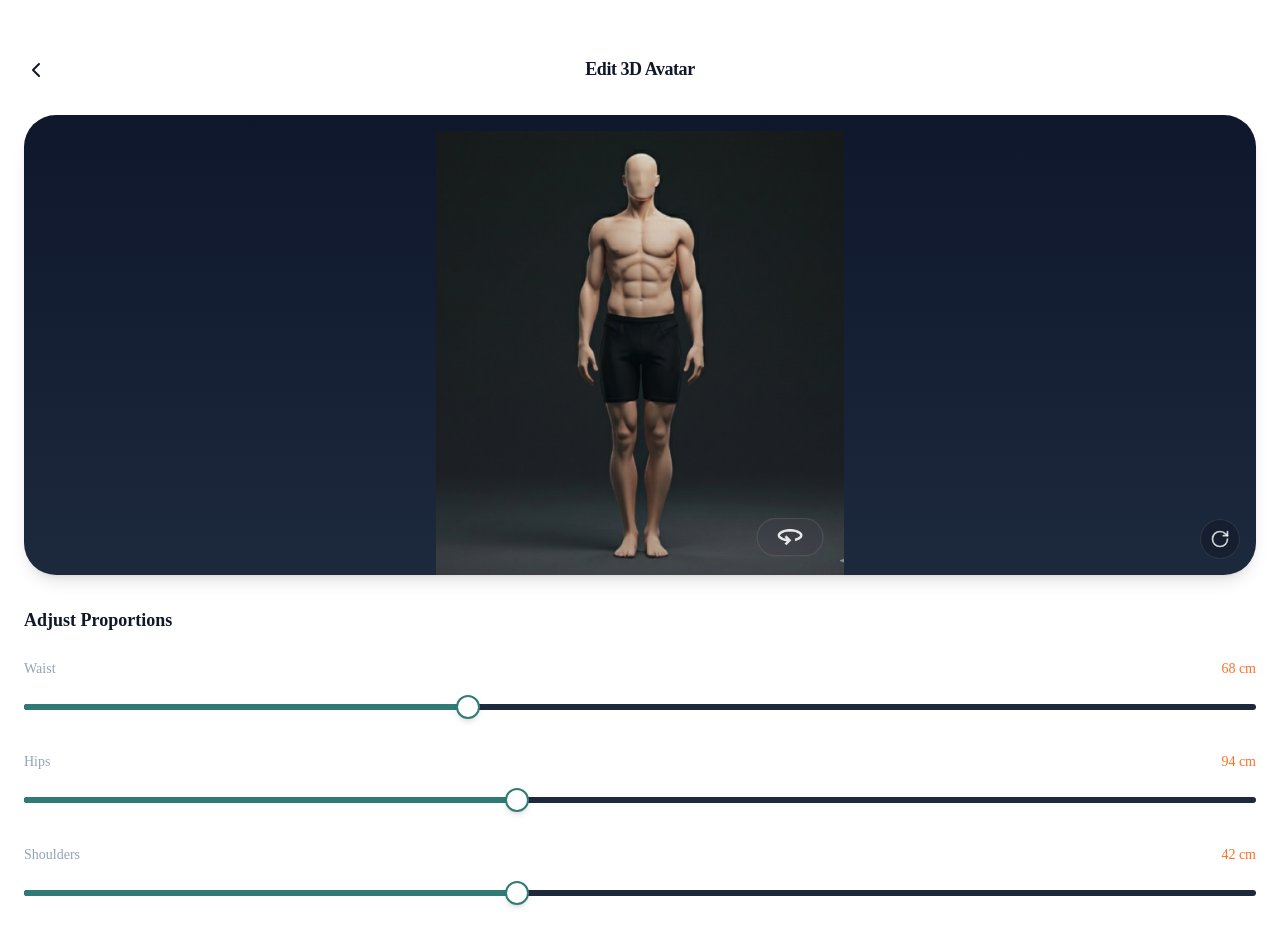
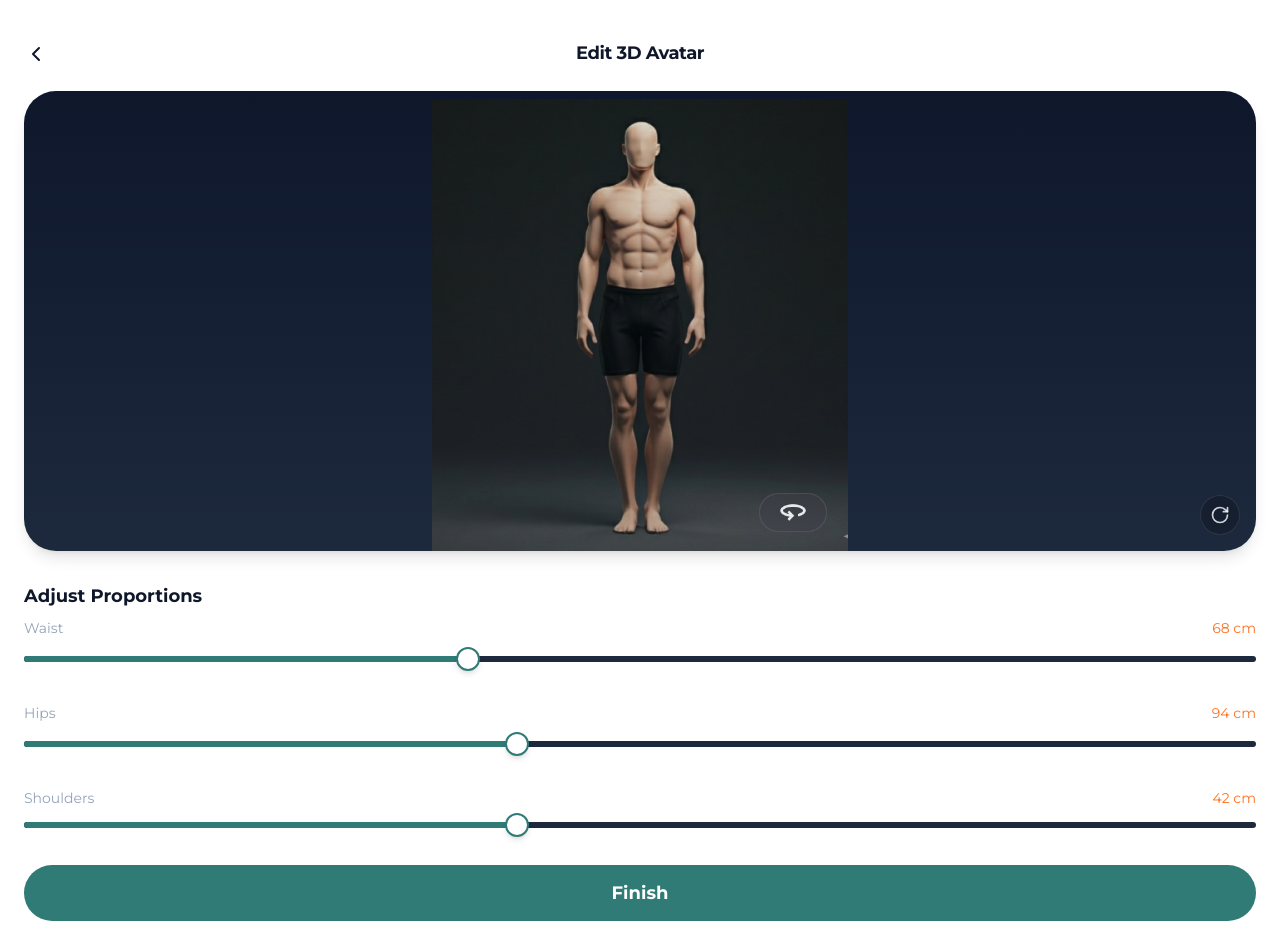
Before and after one commit to tuanvu250/outfy_demo, a Next.js app: page /avatar/result in a window 1280 px wide. Shown: the top 935 px of the page. Built offline with nearby package versions, Linux system fonts and the light colour scheme.

Commit message:
feat: add avatar scanning, processing, and result pages with proportion adjustment sliders.

```diff
--- a/app/(auth)/login/page.tsx
+++ b/app/(auth)/login/page.tsx
@@ -97,7 +97,7 @@ export default function AuthPage() {
 
   const onLoginSubmit = async (data: LoginFormData) => {
     console.log("Login:", data);
-    router.push("/otp");
+    router.push("/home");
   };
 
   const onRegisterSubmit = async (data: RegisterFormData) => {
--- a/app/(main)/home/page.tsx
+++ b/app/(main)/home/page.tsx
@@ -124,13 +124,16 @@ export default function HomePage() {
                   className="object-cover"
                 />
                 {/* Heart icon */}
-                <button
-                  className="absolute right-2.5 top-2.5 flex h-7 w-7 items-center justify-center rounded-full bg-white/90"
+                <div
+                  className="absolute right-2.5 top-2.5 flex h-7 w-7 items-center justify-center rounded-full bg-white/90 cursor-pointer z-10"
                   style={{ boxShadow: "0 2px 6px rgba(0,0,0,0.15)" }}
-                  onClick={(e) => e.preventDefault()}
+                  onClick={(e) => {
+                    e.preventDefault();
+                    e.stopPropagation();
+                  }}
                 >
                   <Heart size={14} className="text-text-tertiary" />
-                </button>
+                </div>
                 {/* Try on avatar badge */}
                 <div className="absolute bottom-2 left-1/2 -translate-x-1/2 flex items-center gap-1 rounded-full px-3 py-1" style={{ background: "rgba(48,123,117,0.92)", whiteSpace: "nowrap" }}>
                   <Zap size={10} className="text-white" />
--- a/app/avatar/result/page.tsx
+++ b/app/avatar/result/page.tsx
@@ -5,7 +5,6 @@ import { useRouter } from "next/navigation";
 import Image from "next/image";
 import { ChevronLeft, RotateCw } from "lucide-react";
 import { useTranslation } from "react-i18next";
-import { BottomNav } from "@/components/layout/BottomNav";
 
 export default function AvatarResultPage() {
     const router = useRouter();
@@ -22,13 +21,13 @@ export default function AvatarResultPage() {
     };
 
     return (
-        <div className="flex flex-col min-h-dvh bg-white font-sans pb-24">
+        <div className="flex flex-col min-h-dvh bg-white font-sans">
             {/* Header */}
-            <div className="flex items-center justify-between px-6 pt-12 pb-4">
+            <div className="flex items-center justify-between px-6 pt-8 pb-2">
                 <button onClick={() => router.back()} className="w-10 h-10 flex items-center justify-start">
                     <ChevronLeft className="w-6 h-6 text-[#0f172a]" />
                 </button>
-                <span className="text-[18px] font-bold text-[#0f172a] flex-1 text-center mr-10 py-2 tracking-[-0.45px] font-['Space_Grotesk']">
+                <span className="text-[18px] font-bold text-[#0f172a] flex-1 text-center mr-10 py-2 tracking-[-0.45px]">
                     {t("avatar.scan.editTitle", "Edit 3D Avatar")}
                 </span>
             </div>
@@ -40,7 +39,7 @@ export default function AvatarResultPage() {
                         src="/images/scan/3.png"
                         alt="3D Avatar Preview"
                         fill
-                        className="object-contain object-bottom pt-4"
+                        className="object-contain object-bottom pt-2"
                         priority
                     />
 
@@ -51,7 +50,7 @@ export default function AvatarResultPage() {
                 </div>
 
                 {/* Adjust Proportions Header */}
-                <h3 className="text-[18px] font-bold text-[#0f172a] mb-6 font-['Space_Grotesk']">
+                <h3 className="text-[18px] font-bold text-[#0f172a] mb-2">
                     {t("avatar.scan.adjustProportions", "Adjust Proportions")}
                 </h3>
 
@@ -60,11 +59,11 @@ export default function AvatarResultPage() {
 
                     {/* Waist Slider */}
                     <div className="w-full">
-                        <div className="flex justify-between items-center mb-4">
-                            <span className="text-[14px] text-[#94a3b8] font-['Space_Grotesk']">
+                        <div className="flex justify-between items-center mb-2">
+                            <span className="text-[14px] text-[#94a3b8]">
                                 {t("avatar.measurements.waist", "Waist")}
                             </span>
-                            <span className="text-[14px] text-secondary font-['Space_Grotesk']">
+                            <span className="text-[14px] text-secondary">
                                 {waist} cm
                             </span>
                         </div>
@@ -94,11 +93,11 @@ export default function AvatarResultPage() {
 
                     {/* Hips Slider */}
                     <div className="w-full">
-                        <div className="flex justify-between items-center mb-4">
-                            <span className="text-[14px] text-[#94a3b8] font-['Space_Grotesk']">
+                        <div className="flex justify-between items-center mb-2">
+                            <span className="text-[14px] text-[#94a3b8]">
                                 {t("avatar.measurements.hips", "Hips")}
                             </span>
-                            <span className="text-[14px] text-secondary font-['Space_Grotesk']">
+                            <span className="text-[14px] text-secondary">
                                 {hips} cm
                             </span>
                         </div>
@@ -126,15 +125,15 @@ export default function AvatarResultPage() {
 
                     {/* Shoulders Slider */}
                     <div className="w-full">
-                        <div className="flex justify-between items-center mb-4">
-                            <span className="text-[14px] text-[#94a3b8] font-['Space_Grotesk']">
+                        <div className="flex justify-between items-center mb-2">
+                            <span className="text-[14px] text-[#94a3b8]">
                                 {t("avatar.scan.shoulders", "Shoulders")}
                             </span>
-                            <span className="text-[14px] text-secondary font-['Space_Grotesk']">
+                            <span className="text-[14px] text-secondary">
                                 {shoulders} cm
                             </span>
                         </div>
-                        <div className="relative h-6 flex items-center">
+                        <div className="relative h-4 flex items-center">
                             <input
                                 type="range"
                                 min={30}
@@ -159,10 +158,10 @@ export default function AvatarResultPage() {
                 </div>
 
                 {/* Finish Button */}
-                <div className="pb-8">
+                <div className="pb-4">
                     <button
                         onClick={() => router.push("/profile")}
-                        className="w-full h-14 bg-primary text-white font-bold text-[18px] rounded-full shadow-[0_10px_15px_-3px_rgba(var(--primary-rgb),0.3)] flex items-center justify-center font-['Space_Grotesk']"
+                        className="w-full h-14 bg-primary text-white font-bold text-[18px] rounded-full shadow-[0_10px_15px_-3px_rgba(var(--primary-rgb),0.3)] flex items-center justify-center"
                     >
                         {t("avatar.scan.finish", "Finish")}
                     </button>
@@ -170,8 +169,6 @@ export default function AvatarResultPage() {
 
             </div>
 
-            {/* Include Navigation at bottom to match typical app routing experience */}
-            <BottomNav />
         </div>
     );
 }
--- a/components/shared/PageTransition.tsx
+++ b/components/shared/PageTransition.tsx
@@ -1,29 +1,25 @@
 "use client";
 
-import { motion, AnimatePresence } from "framer-motion";
+import { motion } from "framer-motion";
 import { usePathname } from "next/navigation";
 
 const variants = {
   initial: { opacity: 0, y: 12 },
   animate: { opacity: 1, y: 0 },
-  exit: { opacity: 0, y: -8 },
 };
 
 export function PageTransition({ children }: { children: React.ReactNode }) {
   const pathname = usePathname();
 
   return (
-    <AnimatePresence mode="wait" initial={false}>
     <motion.div
       key={pathname}
       variants={variants}
       initial="initial"
       animate="animate"
-        exit="exit"
       transition={{ duration: 0.22, ease: [0.25, 0.1, 0.25, 1] }}
     >
       {children}
     </motion.div>
-    </AnimatePresence>
   );
 }
```
Also changed, not shown: app/avatar/scan/page.tsx (+17 -17 lines). Lines whose indentation alone changed are shown as unchanged.
